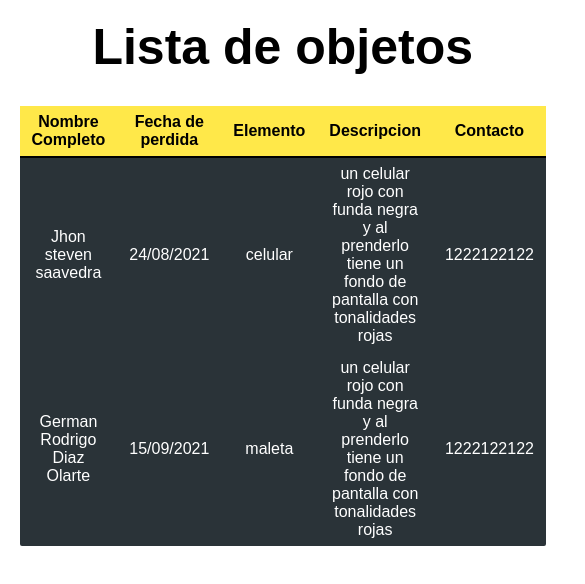
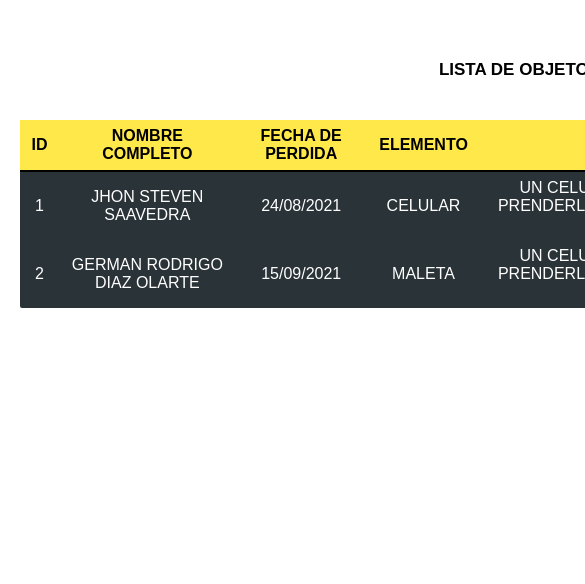
Before and after one commit to jsgsco/sopv2, a React (Create React App) app: page /lista-objetos in a window 390 px wide. Shown: the top 584 px of the page, 585 px wide, since content can reach past the window. Built offline with nearby package versions, Linux system fonts and the light colour scheme; no server answers; what webfontloader would draw is missing.

Commit message:
tablas responsive

```diff
--- a/src/components/pages/ListReport/ListReport.js
+++ b/src/components/pages/ListReport/ListReport.js
@@ -1,12 +1,13 @@
-import { Table, Caption, Row, Head, Hcell, Cell } from "../../style/ListReportStyle";
+import {Content, Table, Caption, Row, Head, Hcell, Cell, Body } from "../../style/ListReportStyle";
 
 const ListReport = () => {
     return (
-        <>
+        <Content>
             <Table>
                 <Caption>Lista de objetos</Caption>
                 <Head>
                     <Row>
+                        <Hcell>Id</Hcell>
                         <Hcell>Nombre Completo</Hcell>
                         <Hcell>Fecha de perdida</Hcell>
                         <Hcell>Elemento</Hcell>
@@ -14,8 +15,9 @@ const ListReport = () => {
                         <Hcell>Contacto</Hcell>
                     </Row>
                 </Head>
-                <tbody>
+                <Body>
                     <Row>
+                        <Cell>1</Cell>
                         <Cell>Jhon steven saavedra</Cell>
                         <Cell>24/08/2021</Cell>
                         <Cell>celular</Cell>
@@ -23,15 +25,16 @@ const ListReport = () => {
                         <Cell>1222122122</Cell>
                     </Row>
                     <Row>
+                        <Cell>2</Cell>
                         <Cell>German Rodrigo Diaz Olarte</Cell>
                         <Cell>15/09/2021</Cell>
                         <Cell>maleta</Cell>
                         <Cell>un celular rojo con funda negra y al prenderlo tiene un fondo de pantalla con tonalidades rojas</Cell>
                         <Cell>1222122122</Cell>
                     </Row>
-                </tbody>
+                </Body>
             </Table>
-        </>
+        </Content>
     );
 }
 
--- a/src/components/style/ListReportStyle.js
+++ b/src/components/style/ListReportStyle.js
@@ -1,9 +1,25 @@
 import styled from "styled-components";
+
+export const Content = styled.div`
+    height: 100vh;
+    overflow-y: auto;
+    text-transform: uppercase;
+    @media(max-width: 1345px) {
+        width: 1000px;
+        height: 100vh;
+        overflow-x: scroll;
+    }
+`
+
 
 export const Caption = styled.caption`
     margin-bottom: 30px;
     font-weight: 800;
-    font-size: 50px;
+    width: 100%;
+    text-align: ${(props) => props.nc ? '' : 'center'};
+    text-transform: uppercase;
+    font-size: 1.063rem; /* 17px */
+    padding: 0.625rem; /* 10px */
 `
 
 export const Table = styled.table`
@@ -12,6 +28,12 @@ export const Table = styled.table`
     background-color: #2a3338;
     margin-top: 5%;
 `
+
+export const Body = styled.tbody`
+    /* height: 100vh;
+    overflow: hidden; */
+`
+
 
 export const Row = styled.tr`
     text-align: center;
```
